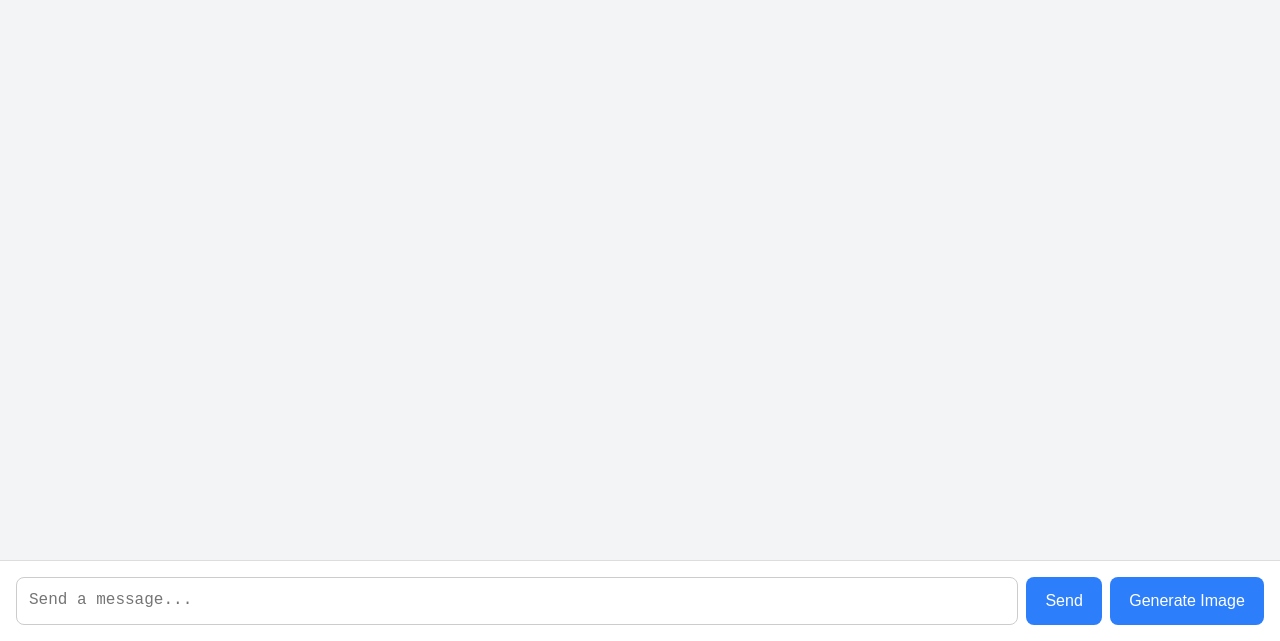
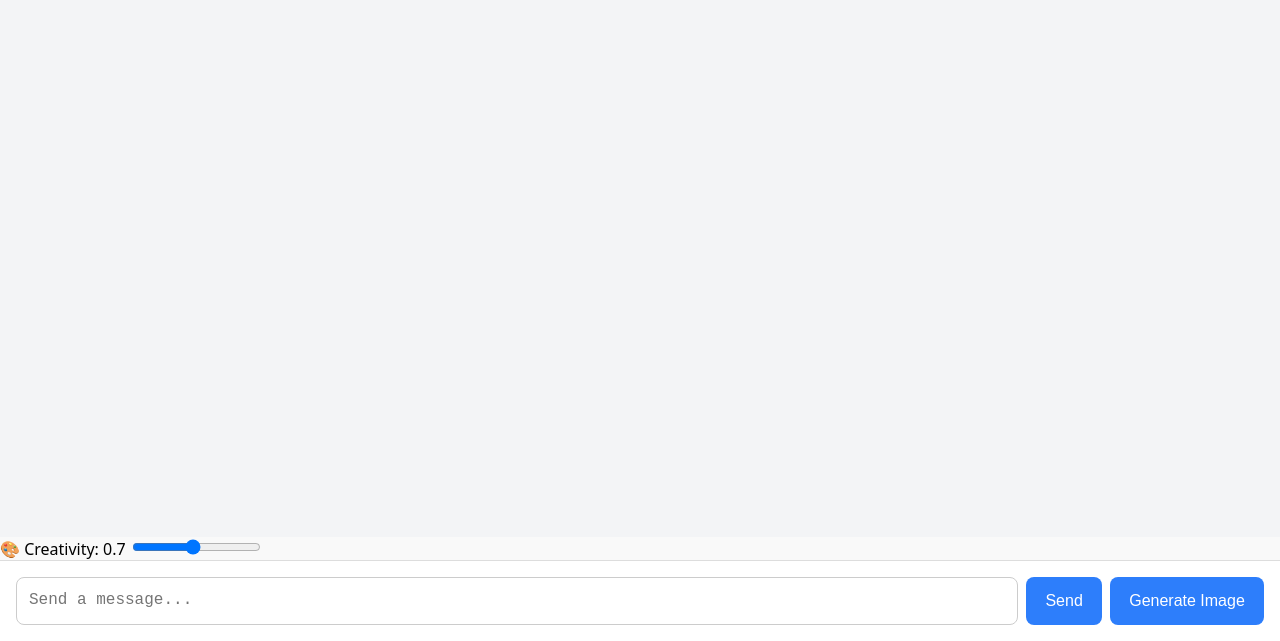
Before and after one commit to ewatson989/Cora, a website: page client/index.html in a window 1280 px wide. Shown: the part 159-800 px from the top of the page. Drawn offline with nearby package versions, Linux system fonts and the light colour scheme.

Commit message:
Update index.html

```diff
--- a/client/index.html
+++ b/client/index.html
@@ -14,6 +14,14 @@
       <img src="CoraImage.png" alt="Cora" class="cora-img" />
       <!-- Chat messages will be injected here -->
     </section>
+
+    <div class="creativity-control">
+  <label for="temperature">
+    🎨 Creativity: <span id="tempValue">0.7</span>
+  </label>
+  <input type="range" id="temperature" name="temperature" min="0" max="1.5" step="0.1" value="0.7" />
+</div>
+
 
     <!-- Prompt bar with both buttons -->
     <form id="chatForm" class="chat-input">
```
